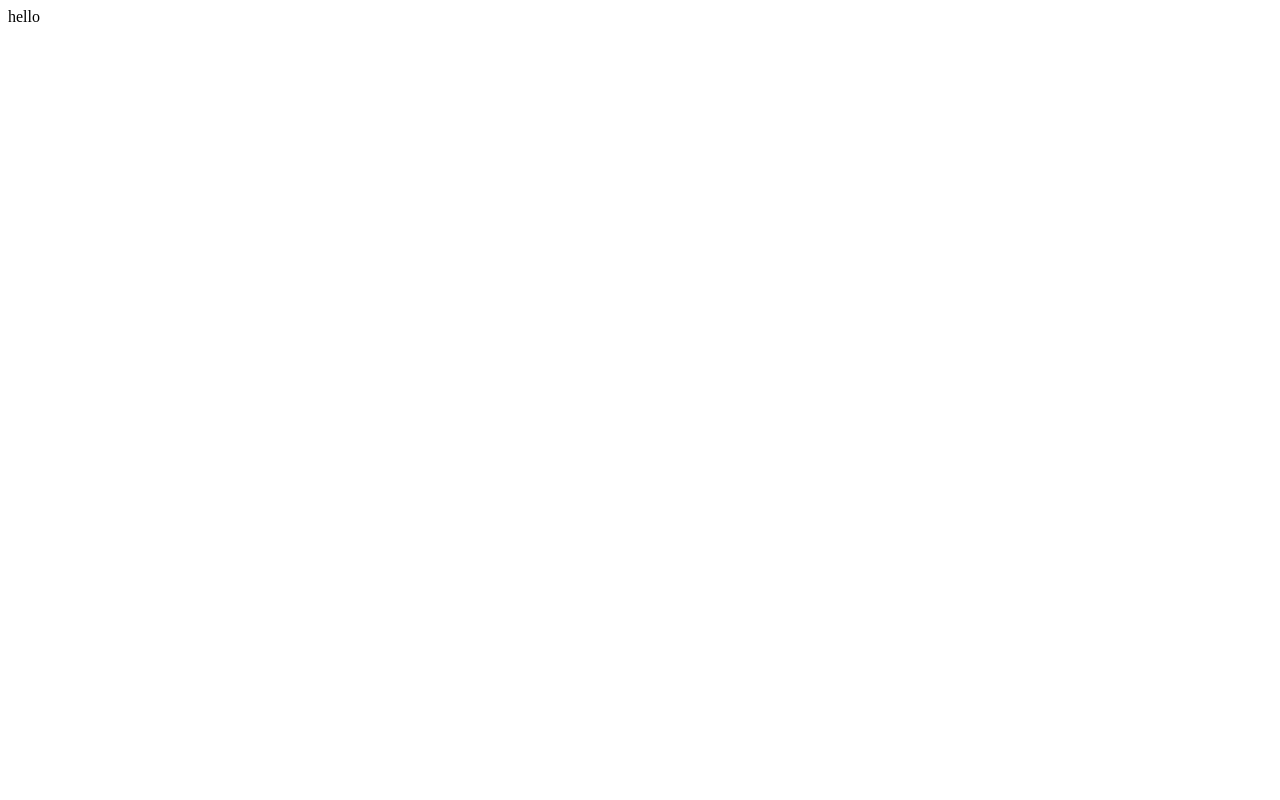
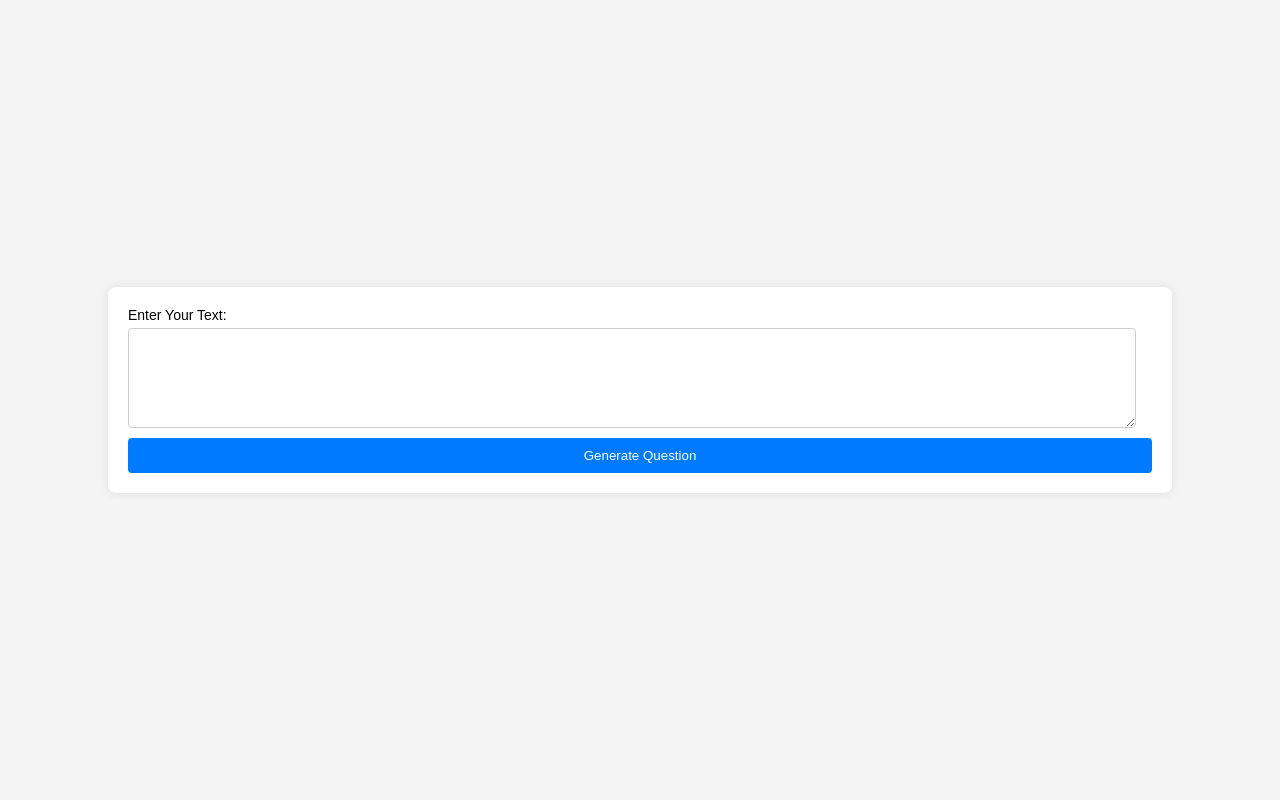
Before and after one commit to Nadika18/Question_Generation, a Django app: page / in a window 1280 px wide. Before the commit the page is almost empty. Run offline with Django 5.2, Linux system fonts and the light colour scheme.

Commit message:
Working Prototype made, question sucessfullly generated

```diff
--- /dev/null
+++ b/project/predictor.py
@@ -0,0 +1,15 @@
+import torch
+from transformers import AutoTokenizer, AutoModelForSeq2SeqLM
+
+model_path = 'project/models'
+tokenizer = AutoTokenizer.from_pretrained(model_path)
+model = AutoModelForSeq2SeqLM.from_pretrained(model_path).to(torch.device('cuda' if torch.cuda.is_available() else 'cpu'))
+
+def generate_question(text, model=model, tokenizer=tokenizer, max_length=64):    # Encode the text input ensuring padding and truncation
+    input_ids = tokenizer.encode("context: " + text, return_tensors="pt", max_length=512, padding="max_length", truncation=True).to(model.device)
+    output_ids = model.generate(input_ids, max_length=max_length, num_beams=4, early_stopping=True)
+
+    # Decode the output to text
+    question = tokenizer.decode(output_ids[0], skip_special_tokens=True)
+    print('Question',question)
+    return question
--- a/project/templates/index.html
+++ b/project/templates/index.html
@@ -1,11 +1,104 @@
 <!DOCTYPE html>
 <html lang="en">
+
 <head>
     <meta charset="UTF-8">
     <meta name="viewport" content="width=device-width, initial-scale=1.0">
-    <title>Hello</title>
+    <title>Question Form</title>
+
 </head>
+
 <body>
-    hello
+    <style>
+        body {
+            font-family: Arial, sans-serif;
+            background-color: #f4f4f4;
+            margin: 0;
+            padding: 0;
+            display: flex;
+            justify-content: center;
+            align-items: center;
+            height: 100vh;
+        }
+
+        .content-wrapper {
+            display: flex;
+            flex-direction: column;
+            align-items: center;
+            width: 100%;
+        }
+
+        .form-container {
+            background: white;
+            padding: 20px;
+            border-radius: 8px;
+            box-shadow: 0 0 10px rgba(0, 0, 0, 0.1);
+            width: 80%;
+            margin-bottom: 20px;
+        }
+
+        .output-container {
+            width: 80%;
+            text-align: center;
+        }
+
+
+        form {
+            display: flex;
+            flex-direction: column;
+        }
+
+        label {
+            margin-bottom: 5px;
+            font-size: 14px;
+        }
+
+        textarea {
+            padding: 8px;
+            margin-bottom: 10px;
+            border: 1px solid #ccc;
+            border-radius: 4px;
+            width: calc(100% - 16px);
+            box-sizing: border-box;
+            resize: vertical;
+            height: 100px;
+
+        }
+
+        button {
+            background-color: #007BFF;
+            color: white;
+            border: none;
+            padding: 10px;
+            border-radius: 4px;
+            cursor: pointer;
+            transition: background-color 0.3s;
+        }
+
+        button:hover {
+            background-color: #0056b3;
+        }
+    </style>
+    <div class="content-wrapper">
+        <div class="form-container">
+            <form action="/submit-question" method="POST">
+                {% csrf_token %}
+                <label for="question">Enter Your Text:</label>
+                <textarea type="text" id="text" name="text" required></textarea>
+                <button type="submit">Generate Question</button>
+            </form>
+        </div>
+        <div class="output-container">
+
+
+            {% if que %}
+
+            <h2>Generated Question:</h2>
+            <p>{{ que }}</p>
+
+            {% endif %}
+        </div>
+    </div>
 </body>
+
 </html>
--- a/project/urls.py
+++ b/project/urls.py
@@ -1,6 +1,7 @@
 from django.urls import path,include
-from .views import index
+from .views import index,submitQ
 
 urlpatterns = [
- path('',index,name='index')
+ path('',index,name='index'),
+ path('submit-question',submitQ,name='submit-question'),
 ]
--- a/project/views.py
+++ b/project/views.py
@@ -2,9 +2,16 @@ from django.shortcuts import render
 
 from django.http import HttpResponse
 
-
-
+from .predictor import generate_question
 # Create your views here.
 def index(request):
     return render(request,'index.html')
     # return HttpResponse("hello")
+
+def submitQ(request):
+    if request.method == 'POST':
+        txt=request.POST['text']
+        que = generate_question(txt)
+        return render(request,'index.html',{'que':que})
+
+    # return HttpResponse("hello")
```
Also changed, not shown: 1 other file.
